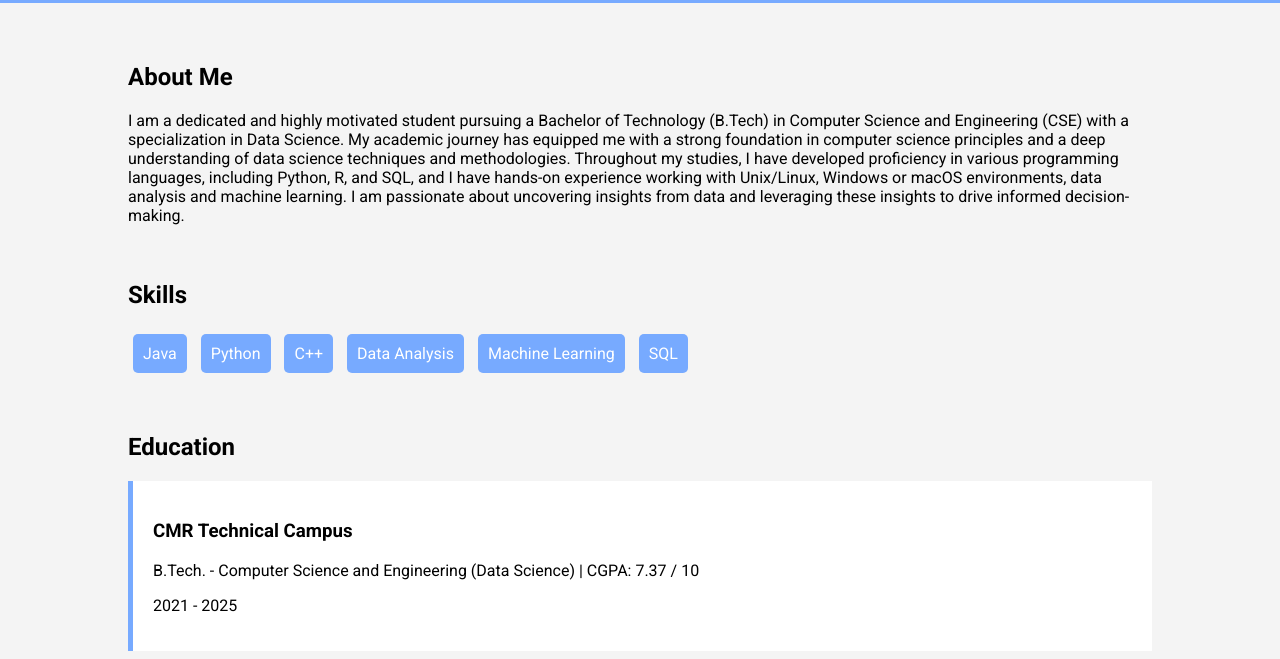
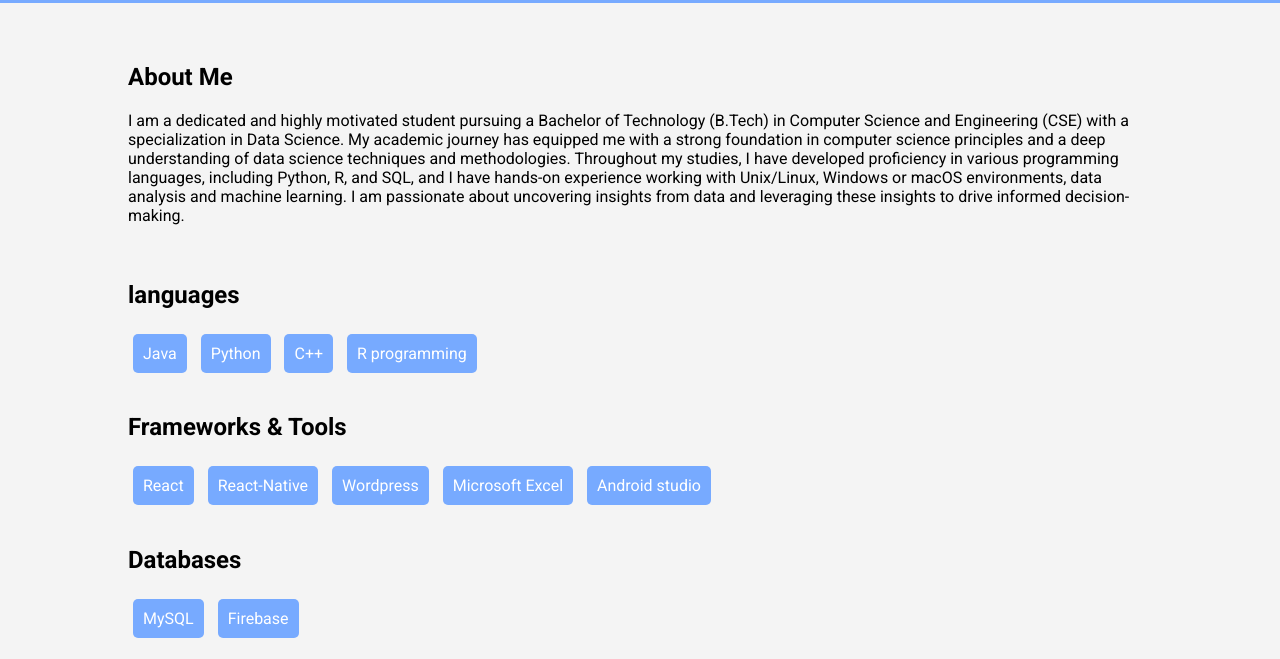
Before and after one commit to sai-vardhan-ameenla/portfolio, a plain HTML site: page index.html in a window 1280 px wide. Shown: the part 111-770 px from the top of the page. Drawn offline with Linux system fonts and the light colour scheme.

Commit message:
commit 3

```diff
--- a/index.html
+++ b/index.html
@@ -38,14 +38,29 @@
         </section>
         <section id="skills">
             <div class="container">
-                <h2>Skills</h2>
+                <h2>languages</h2>
                 <ul class="skills-list">
                     <li>Java</li>
                     <li>Python</li>
                     <li>C++</li>
-                    <li>Data Analysis</li>
-                    <li>Machine Learning</li>
-                    <li>SQL</li>
+                    <li>R programming</li>
+                </ul>
+            </div>
+            <div class="container">
+                <h2>Frameworks & Tools</h2>
+                <ul class="skills-list">
+                    <li>React</li>
+                    <li>React-Native</li>
+                    <li>Wordpress</li>
+                    <li>Microsoft Excel</li>
+                    <li>Android studio</li>
+                </ul>
+            </div>
+            <div class="container">
+                <h2>Databases</h2>
+                <ul class="skills-list">
+                    <li>MySQL</li>
+                    <li>Firebase</li>
                 </ul>
             </div>
         </section>
```
